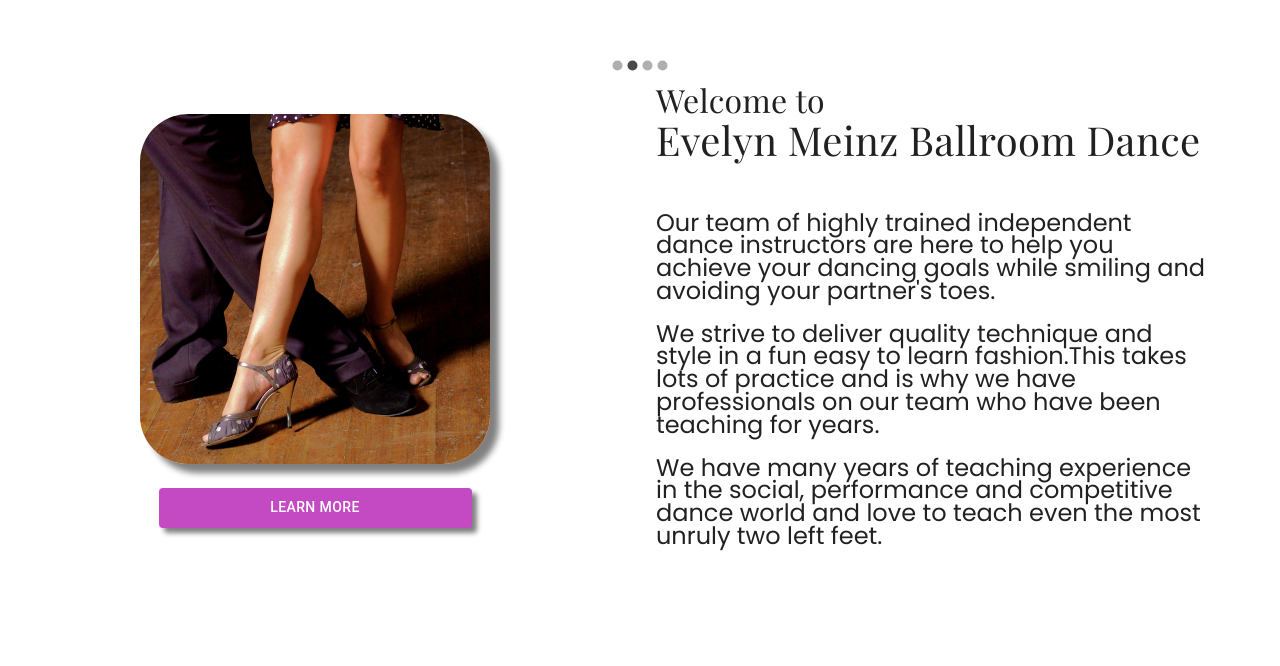
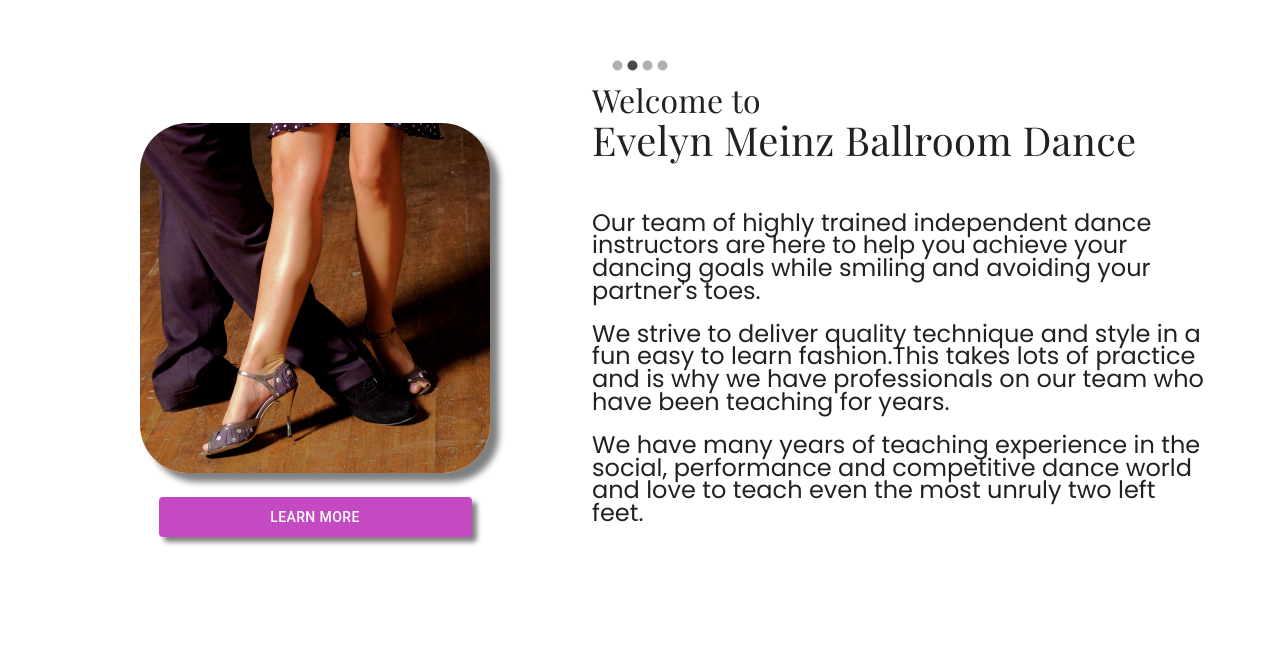
Before and after one commit to th2n10s4u/embd-website, a React (Create React App) app: page / in a window 1280 px wide. Shown: the part 901-1567 px from the top of the page. Built offline with nearby package versions, Linux system fonts and the light colour scheme.

Commit message:
Update TemplateCard.js
removed paper, added grid, adjusted alignment

```diff
--- a/src/assets/components/TemplateComponents/TemplateCard.js
+++ b/src/assets/components/TemplateComponents/TemplateCard.js
@@ -9,6 +9,7 @@ import {
   Button,
   Typography,
   Paper,
+  Grid,
   List,
   ListItem,
 } from "@mui/material";
@@ -17,21 +18,25 @@ import { grey } from "@mui/material/colors";
 export default function TemplateCard(props) {
   //   console.log(props);
   return (
-    <Paper
+    <Grid
+      container
+      rowSpacing={5}
       ClassName="TemplatePaper"
-      elevation={0}
       sx={{
         // minWidth: "50%", //"1200px", // Play with sizing (100% is too wide)
         minHeight: "447px",
         border: "0",
         display: "flex",
-        justifyContent: "space-between",
+        // justifyContent: "space-between",
         // marginTop: "20px",
         marginBottom: "20px",
-        flexDirection: props.reverse ? "row-reverse" : "row", //conditional operator
       }}
+      alignItems="center"
+      direction={props.reverse ? "row-reverse" : "row"} //conditional operator
+      justifyContent="center"
     >
       {/* <Divider /> */}
+      <Grid item>
         <Card
           elevation={0}
           sx={{
@@ -41,7 +46,7 @@ export default function TemplateCard(props) {
             maxHeight: 600,
             display: "flex",
             flexDirection: "column",
-          justifyContent: "spaceBetween",
+            justifyContent: "space-between",
             marginTop: "40px",
           }}
         >
@@ -87,27 +92,8 @@ export default function TemplateCard(props) {
             )}
           </CardActions>
         </Card>
-
-      {/* <Card
-        elevation={0}
-        sx={{
-          maxWidth: 1000, // Had it set to 700, Made it wider for Wedding Dance package pricing.
-          maxHeight: 475,
-          flexBasis: "50%",
-          alignSelf: "center",
-          textAlign: "center",
-          display: "flex",
-          flexDirection: "column",
-          justifyContent: "center",
-          // background: props.background ? "#DEE2E9" : null, (MAKE ALL OF THE BELOW STYLING CONDITIONAL WITH PROPS.BACKGROUND)
-          // marginBottom: "25px",
-          // boxShadow: "9px 9px 6px grey",
-          // borderRadius: "12px",
-        }}
-      > */}
-
-      {/*Brainstorm how to make this card conditional,
-        Also figure out spacing between both props for consistent alignment */}
+      </Grid>
+      <Grid item>
         {(props.CardContentHeaderFirstLine ||
           props.CardContentBody ||
           props.CardContentBodySentenceOne) && (
@@ -204,45 +190,8 @@ export default function TemplateCard(props) {
             </CardContent>
           </Card>
         )}
-      {/* Added List Item from TemplateTextCard
-          Need to figure out how to add {props.}
-      <Typography
-        ClassName="ListText"
-        sx={{
-          fontFamily: "Playfair Display",
-          fontWeight: "400",
-          fontSize: "24px",
-          lineHeight: "24px",
-          // display: "flex",
-          // flexDirection: "row",
-          // justifyContent: "center",
-          // alignText: "center",
-        }}
-      >
-        <List
-        // sx={{
-        //   display: "flex",
-        //   flexDirection: "column",
-        //   justifyContent: "center",
-        //   alignText: "center",
-        // }}
-        >
-          {props.ListText.map((text) => (
-            <ListItem
-              sx={{
-                display: "flex",
-                flexDirection: "column",
-                textAlign: props.centered ? "center" : "left", //conditional
-                marginBottom: "-10px",
-              }}
-            >
-              {text}
-            </ListItem>
-          ))}
-        </List>
-      </Typography>
-*/}
-      {props.children}
-    </Paper>
+      </Grid>
+      <Grid item>{props.children}</Grid>
+    </Grid>
   );
 }
```
Lines whose indentation alone changed are shown as unchanged.
